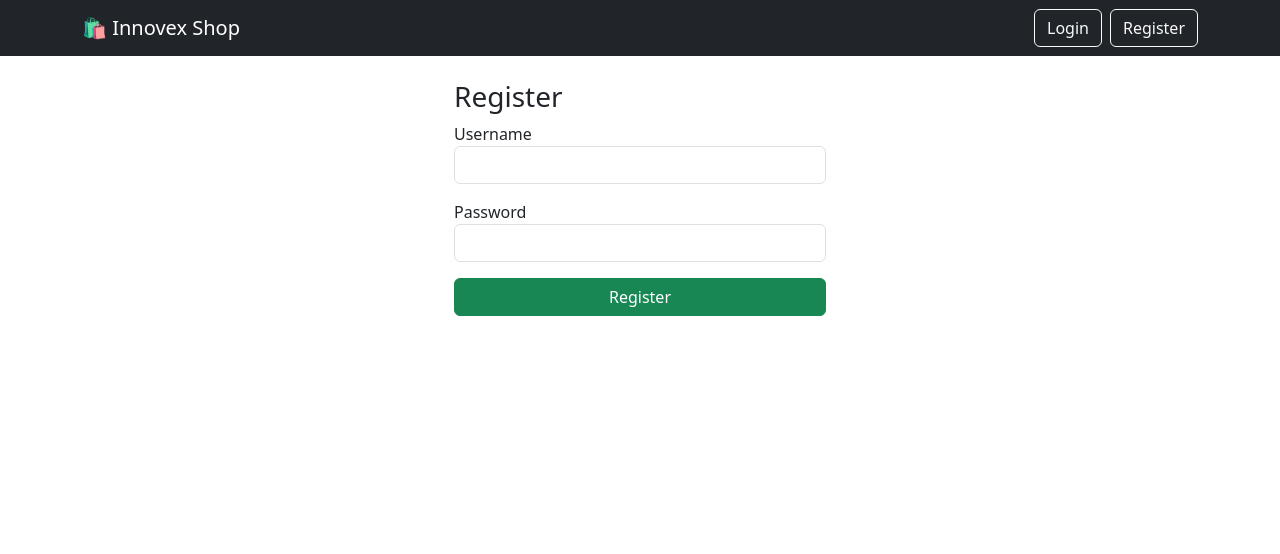
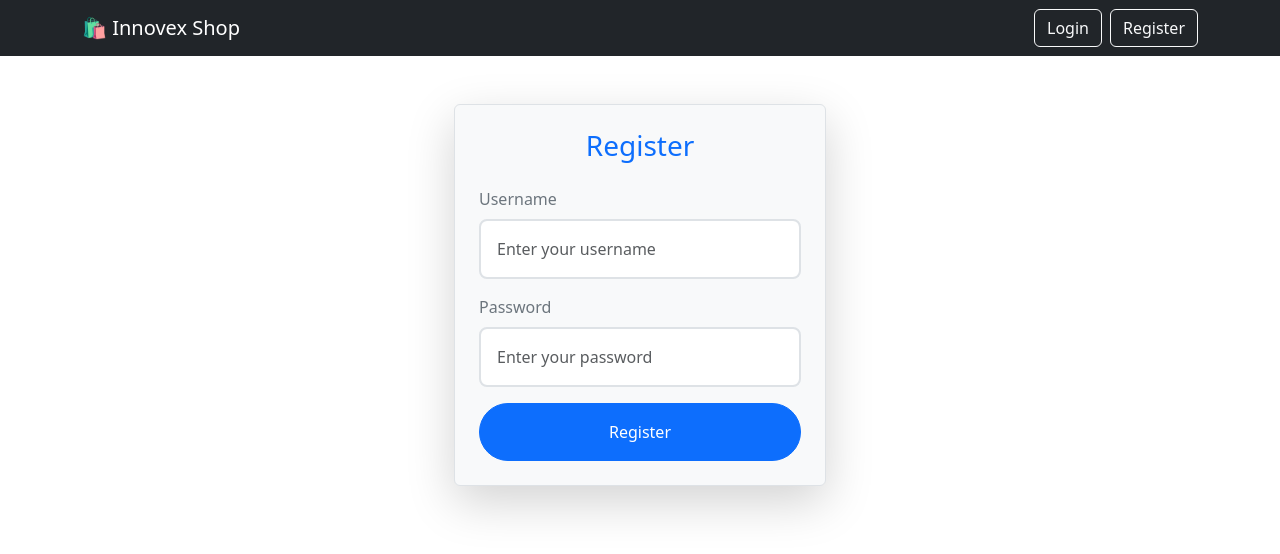
Before and after one commit to raphachegeke/ecommerce, a React (Create React App) app in the folder frontend/: page /register in a window 1280 px wide. Shown: the top 554 px of the page. Built offline with nearby package versions, Linux system fonts and the light colour scheme.

Commit message:
Enhance registration form with loading state
Added loading state to the registration form and updated UI elements.

```diff
--- a/frontend/src/pages/Register.js
+++ b/frontend/src/pages/Register.js
@@ -1,49 +1,70 @@
-// Importing React and necessary hooks for managing state and navigation
 import React, { useState } from "react";
 import { useNavigate } from "react-router-dom";
 
 // Defining the Register component as a functional component
 export default function Register() {
-  // useState hook for managing the form data (username and password)
   const [form, setForm] = useState({ username: "", password: "" });
-
-  // useNavigate hook to programmatically navigate to different pages (used after successful registration)
+  const [isLoading, setIsLoading] = useState(false);  // State for loading spinner
   const navigate = useNavigate();
 
-  // handleChange function updates the form state whenever a user types in the input fields
   const handleChange = (e) => setForm({ ...form, [e.target.name]: e.target.value });
 
-  // handleRegister function is called when the form is submitted
   const handleRegister = (e) => {
-    e.preventDefault(); // Preventing the default form submit behavior (page reload)
-    alert("✅ Registration successful! Please login."); // Displaying a success message
-    navigate("/login"); // Navigating to the login page after successful registration
+    e.preventDefault();
+    setIsLoading(true);  // Start loading when form is submitted
+
+    // Simulate registration process
+    setTimeout(() => {
+      alert("✅ Registration successful! Please login.");
+      navigate("/login");
+    }, 1500);  // Simulate async registration process with timeout
   };
 
-  // JSX for the registration form
   return (
-    <div className="col-md-4 mx-auto"> {/* Centering the form inside a div */}
-      <h3>Register</h3> {/* Title of the registration page */}
+    <div className="col-md-6 col-lg-4 mx-auto my-5 p-4 border rounded shadow-lg" style={{ backgroundColor: "#f8f9fa" }}>
+      <h3 className="text-center text-primary mb-4">Register</h3>
 
-      {/* Form element that will call handleRegister function when submitted */}
       <form onSubmit={handleRegister}>
-
         {/* Username input field */}
         <div className="mb-3">
-          <label>Username</label> {/* Label for the username input */}
-          {/* Input field for the username, onChange calls handleChange to update the form state */}
-          <input name="username" className="form-control" onChange={handleChange} required />
+          <label htmlFor="username" className="form-label text-secondary">Username</label>
+          <input
+            id="username"
+            name="username"
+            type="text"
+            className="form-control border-2 rounded-3 p-3"
+            onChange={handleChange}
+            required
+            placeholder="Enter your username"
+          />
         </div>
 
         {/* Password input field */}
         <div className="mb-3">
-          <label>Password</label> {/* Label for the password input */}
-          {/* Input field for the password, type set to password to mask the input */}
-          <input type="password" name="password" className="form-control" onChange={handleChange} required />
+          <label htmlFor="password" className="form-label text-secondary">Password</label>
+          <input
+            id="password"
+            name="password"
+            type="password"
+            className="form-control border-2 rounded-3 p-3"
+            onChange={handleChange}
+            required
+            placeholder="Enter your password"
+          />
         </div>
 
-        {/* Submit button to trigger form submission */}
-        <button className="btn btn-success w-100">Register</button>
+        {/* Submit button with dynamic text */}
+        <button
+          type="submit"
+          className="btn btn-primary w-100 py-3 rounded-pill"
+          disabled={isLoading}  // Disable button when loading
+        >
+          {isLoading ? (
+            <span className="spinner-border spinner-border-sm" role="status" aria-hidden="true"></span>
+          ) : (
+            "Register"
+          )}
+        </button>
       </form>
     </div>
   );
```
